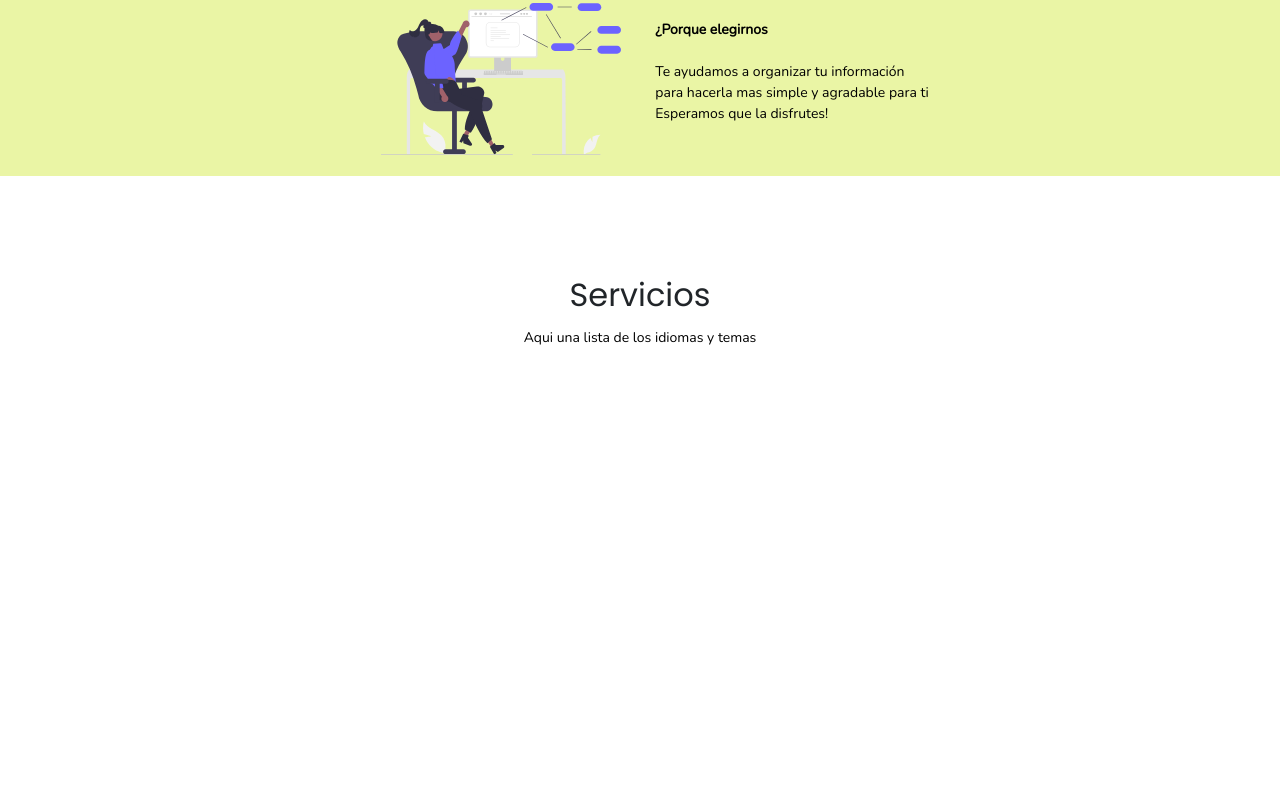
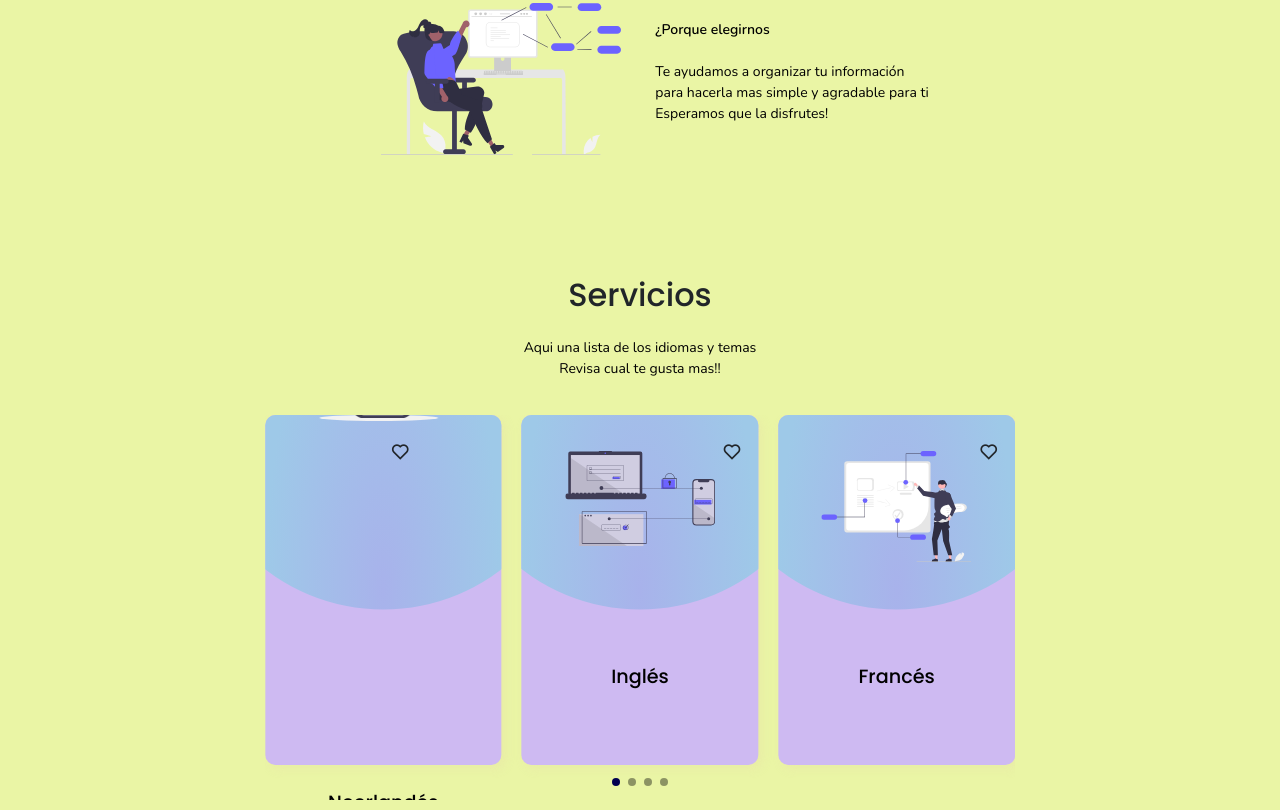
Before and after one commit to ferchuqui/sitiotalento, a plain HTML site: page index.html in a window 1280 px wide. Shown: the part 1268-2078 px from the top of the page. Before the commit the page ends 1632 px from the top, so only its background shows below. Drawn offline with nearby package versions, Linux system fonts and the light colour scheme.

Commit message:
service section swiper js

```diff
--- a/css/styles.css
+++ b/css/styles.css
@@ -1,3 +1,5 @@
+@import url('https://fonts.googleapis.com/css2?family=Poppins:ital,wght@0,100;0,200;0,300;0,400;0,500;0,600;0,700;0,800;0,900;1,100;1,200;1,300;1,400;1,500;1,600;1,700;1,800;1,900&display=swap');
+@import url('https://fonts.googleapis.com/css2?family=Nunito:ital,wght@0,200..1000;1,200..1000&family=Poppins:ital,wght@0,100;0,200;0,300;0,400;0,500;0,600;0,700;0,800;0,900;1,100;1,200;1,300;1,400;1,500;1,600;1,700;1,800;1,900&display=swap');
 * {
     box-sizing: border-box;
     margin: 0;
@@ -71,14 +73,14 @@ nav {
 }
 .nav-logo i {
     font-size: 1.5em;
-    margin: 1em;
+    /* margin: 1em; */
 }
 .nav-logo h2 {
     color: #010050;
     cursor: pointer;
     font-family: 'Poppins';
     font-size: 20px;
-    left: 40px;
+    left: 20px;
     margin: 20px;
     /* margin-right: 10px; */
     padding: 0px;
@@ -319,7 +321,89 @@ button i {
     margin: 1.3em 2em;
 }
 /* ----------------- SERVICES ----------------- */
+.services {
+    align-items: center;
+    background: #eaf5a5;
+    display: flex;
+    flex-direction: column;
+    justify-content: center;
+    position: relative;
+    text-align: center;
+    width: 100%;
+}
+.services p {
+    padding: 10px;
+}
+.swiper {
+    align-items: center;
+    display: flex;
+    height: 385px;
+    justify-content: center;
+    margin: 10px;
+    width: 750px;
+}
+.swiper .swiper-slide {
+    background: #cebaf2;
+    border-radius: 10px;
+    box-shadow: 4px 4px 10px #e8eba6d7;
+    height: 350px;
+    position: relative;
+    width: 250px;
+}
+.swiper-slide::before {
+    background: radial-gradient(50% 100%, #a8b2eb, #9ec9e8);
+    border-top-left-radius: 10px;
+    border-top-right-radius: 10px;
+    clip-path: circle(65% at 50% 0%);
+    content: '';
+    height: 100%;
+    left: 0;
+    position: absolute;
+    transition: all 0.5s;
+    width: 100%;
+    z-index: 66;
+}
+.swiper-slide:hover::before {
+    clip-path: circle(68% at 50% 0%);
+}
+.swiper-slide i {
+    cursor: pointer;
+    font-size: 20px;
+    margin: 12px;
+    position: absolute;
+    transform: translate(70px, 10px);
+    z-index: 99;
+}
+.swiper-slide h2 {
+    font-family: 'Poppins', sans-serif;
+    font-size: 1.2em;
+    color: #000;
+    transform: translateY(150px);
+    z-index: 90;
+}
+.swiper-slide img {
+    position: relative;
+    width: 150px;
+    z-index: 100;
+    transform: translateY(-100px);
+    transition: all 0.5s;
+}
+.swiper-slide:hover img {
+    scale: 1.1;
+}
 
+.swiper-slide img[src="img/communicating.svg"] {
+    transform: translateY(-120px);
+}
+.swiper-pagination .swiper-pagination-bullet {
+    background: #000;
+    opacity: 0.4;
+}
+
+.swiper-pagination .swiper-pagination-bullet-active{
+background: #010050;
+opacity: 1;
+}
 /* ----------------- NEWSLETTER ----------------- */
 
 /* ----------------- FOOTER ----------------- */
--- a/index.html
+++ b/index.html
@@ -15,10 +15,17 @@
         <link rel="manifest" href="site.webmanifest" />
 
         <!-- FONTS -->
-        <link href="https://fonts.googleapis.com/css2?family=Nunito:wght@400&family=Poppins:wght@400&display=swap" rel="stylesheet">
+        <link rel="preconnect" href="https://fonts.googleapis.com">
+        <link rel="preconnect" href="https://fonts.gstatic.com" crossorigin>
+        <link href="https://fonts.googleapis.com/css2?family=Nunito:ital,wght@0,200..1000;1,200..1000&family=Poppins:ital,wght@0,100;0,200;0,300;0,400;0,500;0,600;0,700;0,800;0,900;1,100;1,200;1,300;1,400;1,500;1,600;1,700;1,800;1,900&display=swap" rel="stylesheet">
 
         <!-- SWIPER.JS -->
+        <link
+        rel="stylesheet"
+        href="https://cdn.jsdelivr.net/npm/swiper@11/swiper-bundle.min.css"
+      />
 
+      <script src="https://cdn.jsdelivr.net/npm/swiper@11/swiper-bundle.min.js"></script>
         <!-- Remix Icons -->
         <link
     href="https://cdn.jsdelivr.net/npm/remixicon@4.3.0/fonts/remixicon.css"
@@ -110,8 +117,39 @@
         <section class="services" id="services">
             <h2>Servicios</h2>
             <p>
-                Aqui una lista de los idiomas y temas
+                Aqui una lista de los idiomas y temas <br> Revisa cual te gusta mas!!
             </p>
+  <!-- Swiper -->
+            <div class="swiper mySwiper">
+                <div class="swiper-wrapper">
+                  <div class="swiper-slide">
+                    <i class="ri-heart-line"></i>
+                    <h2>Inglés</h2>
+                    <img src="img/security.svg" alt="inglés">
+                  </div>
+                  <div class="swiper-slide">
+                    <i class="ri-heart-line"></i>
+                    <h2>Francés</h2>
+                    <img src="img/teaching.svg" alt="inglés">
+                  </div>
+                  <div class="swiper-slide">
+                    <i class="ri-heart-line"></i>
+                    <h2>Japonés</h2>
+                    <img src="img/newsletter.svg" alt="inglés">
+                  </div>
+                  <div class="swiper-slide">
+                    <i class="ri-heart-line"></i>
+                    <img src="img/communicating.svg" alt="inglés">
+                    <h2>Neerlandés</h2>
+                  </div>
+<!--                   <div class="swiper-slide">
+                    <i class="ri-heart-line"></i>
+                    <h2>Portugues</h2>
+                  </div> -->
+
+                </div>
+                <div class="swiper-pagination"></div>
+              </div>
         </section>
         <!------------------- NEWSLETTER ------------------->
 
--- a/js/main.js
+++ b/js/main.js
@@ -51,6 +51,21 @@
 
        )
         /* ---------------- SWIPER ---------------- */
+        var swiper = new Swiper(".mySwiper", {
+                loop: true,
+                slidesPerView: 3,
+                centeredSlides: 'true',
+                spaceBetween: 20,
+                pagination: {
+                        el: ".swiper-pagination",
+                        clickable: true,
+                        type: 'bullets',
+                },
+                navigation: {
+                        nextEl: '.swiper-button-next',
+                        prevEl: '.swiper-button-prev',
+                },
+                });
 
         /* ---------------- SUBSCRIBE FORM ---------------- */
 
```
